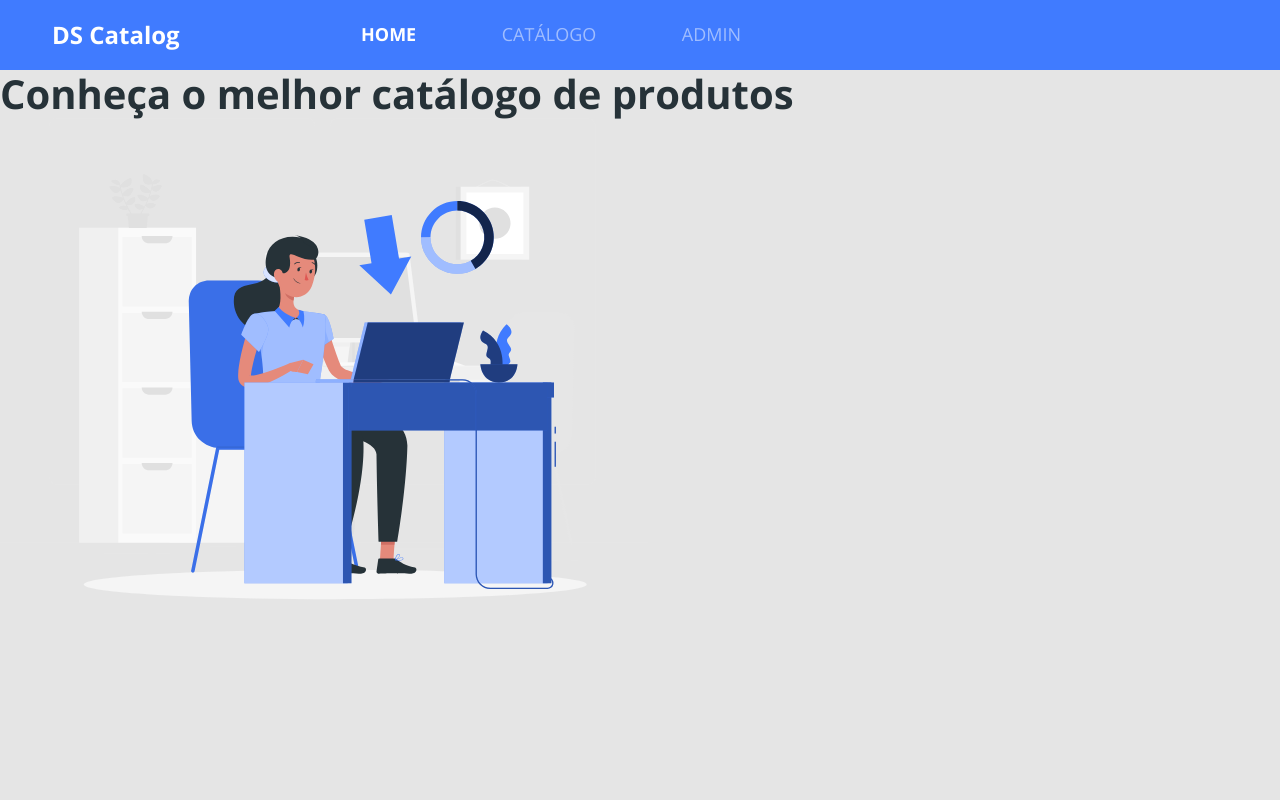
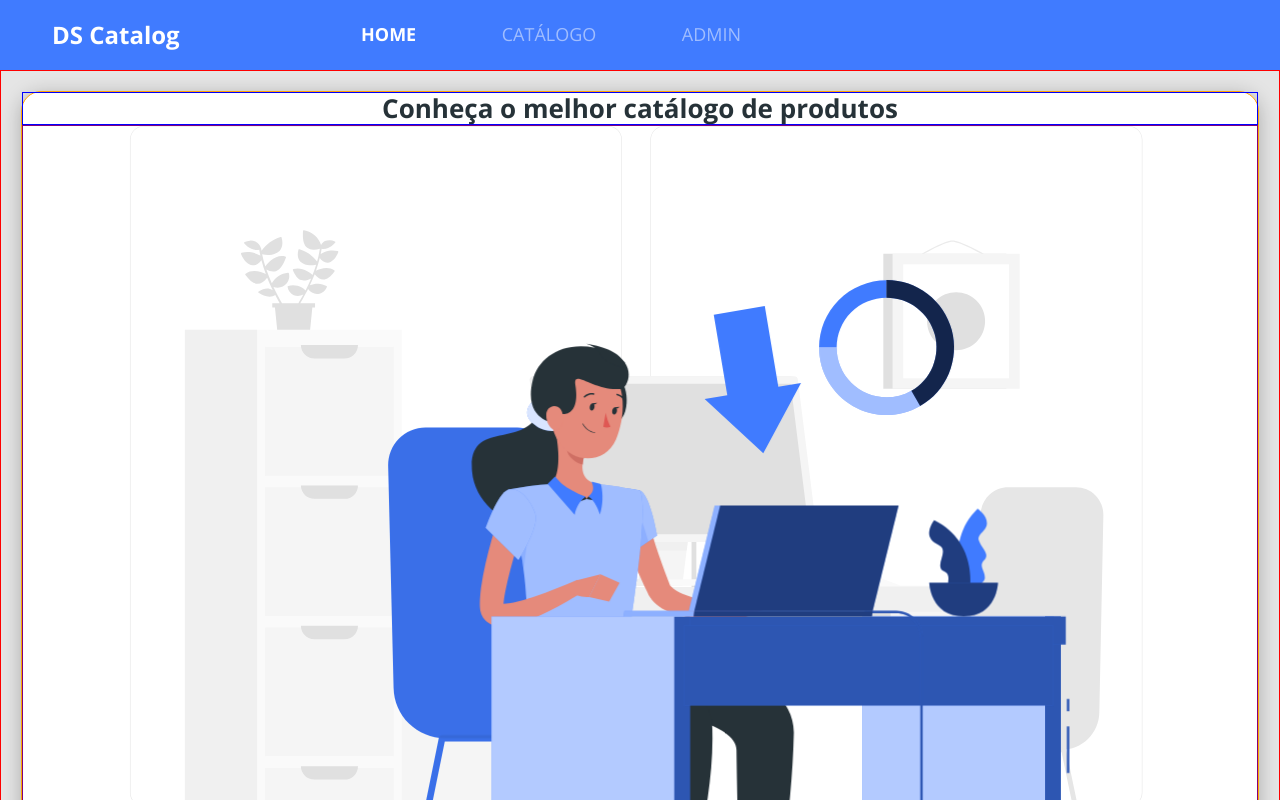
Before and after one commit to westorres9/dscatalogValidationOauth2, a React (Create React App) app in the folder frontend/: page / in a window 1280 px wide. Shown: the top 800 px of the page. Built offline with nearby package versions, Linux system fonts and the light colour scheme.

Commit message:
estilizing home page

```diff
--- a/frontend/src/pages/Home/index.tsx
+++ b/frontend/src/pages/Home/index.tsx
@@ -1,6 +1,6 @@
 import { ReactComponent as MainImage } from 'assets/images/main-image.svg';
 import Navbar from "Components/Navbar";
-
+import './styles.css';
 
 function Home() {
     return (
--- /dev/null
+++ b/frontend/src/pages/Home/styles.css
@@ -0,0 +1,31 @@
+.home-container {
+    padding: 20px;
+    font-size: 26px;
+    border: 1px solid red;
+    text-align: center;
+}
+
+.home-card {
+    background-color:#FFF;
+    box-shadow: 0px 4px 20px rgba(0, 0, 0, 0.25);
+    border-radius: 20px;
+    border: 1px solid orange;
+}
+
+.home-content-container {
+    border: 1px solid blue;
+}
+
+.home-content-container h1 {
+    font-size: 1em;
+}
+
+.home-image-container {
+    padding:0 15px;
+    border: 1px solid purple;
+}
+
+.home-image-container svg {
+    width: 100%;
+    height: auto;
+}
```
